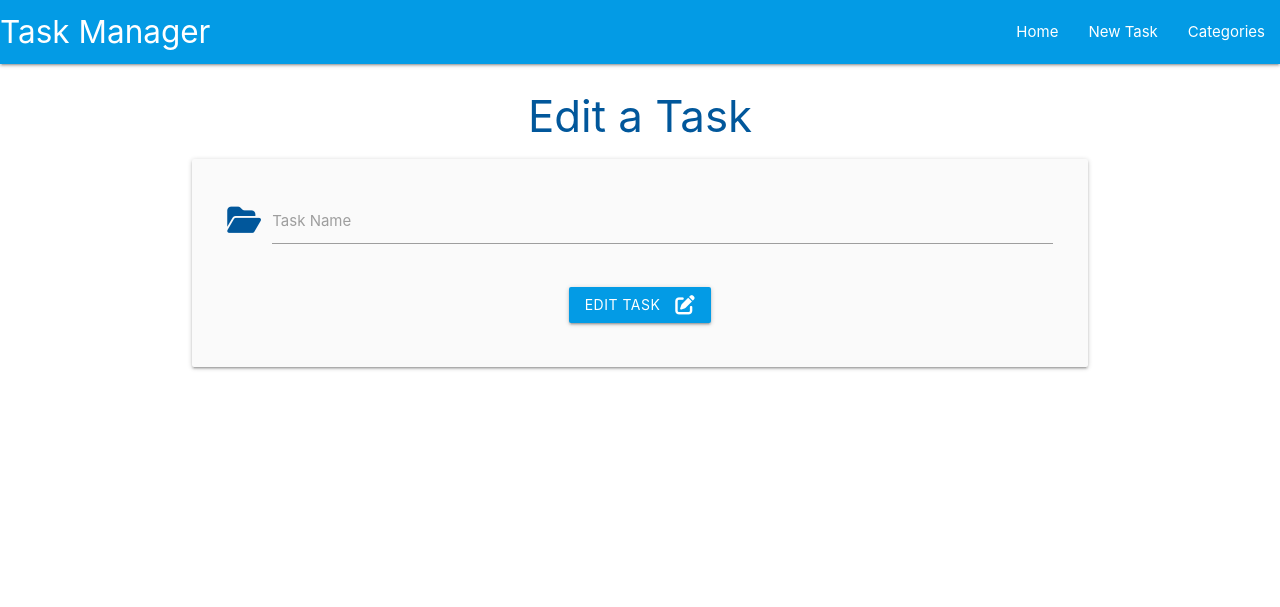
After one commit to rstan-dev/Flask-sql-project, a Flask app: template taskmanager/templates/edit_task.html in a window 1280 px wide. The commit adds this page. Shown: the top 607 px of the page. Run offline with Flask 3, Linux system fonts and the light colour scheme; the template is opened without the code that fills it, so the values that code supplies are empty.

Commit message:
add edit_task route

```diff
--- /dev/null
+++ b/taskmanager/templates/edit_task.html
@@ -0,0 +1,28 @@
+{% extends "base.html" %}
+{% block content %}
+
+<h3 class="light-blue-text text-darken-4 center-align">Edit a Task</h3>
+
+<div class="row card-panel grey lighten-5">
+    <form class="col s12" method="POST" action="{{ url_for('edit_task', task_id=task.id) }}">
+        <!-- task-name -->
+        <div class="row">
+            <div class="input-field col s12">
+                <i class="fas fa-folder-open prefix light-blue-text text-darken-4"></i>
+                <input name="task_name" value="{{ task.task_name }}" id="task_name" type="text" class="validate"
+                    minlength="3" maxlength="25" required>
+                <label for="task_name">Task Name</label>
+            </div>
+        </div>
+        <!-- submit button -->
+        <div class="row">
+            <div class="col s12 center-align">
+                <button type="submit" class="btn large light-blue darken-1">
+                    Edit Task <i class="fas fa-edit right"></i>
+                </button>
+            </div>
+        </div>
+    </form>
+</div>
+
+{% endblock %}
--- a/taskmanager/templates/tasks.html
+++ b/taskmanager/templates/tasks.html
@@ -25,6 +25,7 @@
         <div class="collapsible-body">
             <strong>{{ task.category }}</strong>
             <p>{{ task.task_description }}</p>
+            <a href="{{ url_for('edit_task', task_id=task.id) }}" class="btn green accent-4">Edit</a>
         </div>
     </li>
     {% endfor %}
```
Also changed, not shown: taskmanager/routes.py (+20 -0 lines).
